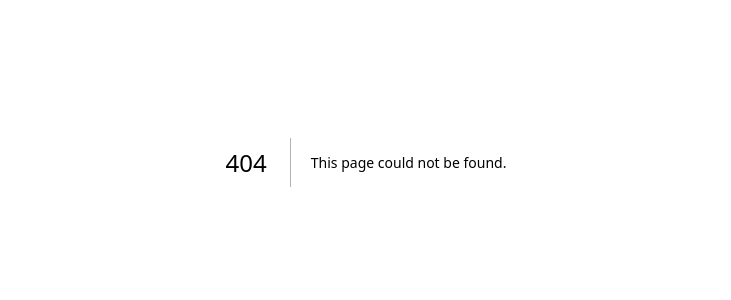
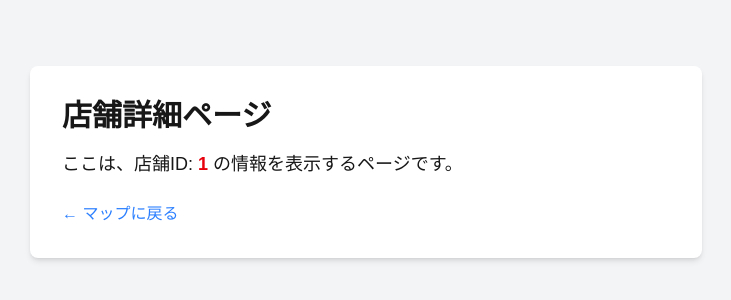
Before and after one commit to geek-hackathon2025-vol5-team-hci/go-jiro, a Next.js app in the folder frontend/: page /shop/1 in a window 1280 px wide. Before the commit this address had no page. Shown: the part 238-538 px from the top of the page, without its empty margins (274-1005 px from the left). Built offline with nearby package versions, Linux system fonts and the light colour scheme.

Commit message:
mapAndTransition

```diff
--- a/frontend/src/app/map/page.tsx
+++ b/frontend/src/app/map/page.tsx
@@ -1,4 +1,6 @@
 "use client";
+
+import Link from 'next/link';
 
 import React, { useEffect, useState, useCallback } from "react"; //useEffectをインポート
 import {
@@ -74,8 +76,16 @@ const MapController = () => {
           }}
           onCloseClick={() => setSelectedShop(null)}
         >
-          {/*店名を表示*/}
-          <p className="font-bold text-lg text-black">{selectedShop.name}</p>
+          <div className="p-2">
+                <p className="font-bold text-lg text-black">{selectedShop.name}</p>
+                <div className="mt-2">
+                  <Link href={`/shop/${selectedShop.id}`}>
+                    <button className="px-3 py-1 bg-blue-600 text-white text-sm font-semibold rounded-md shadow-md hover:bg-blue-800">
+                      詳細を見る
+                    </button>
+                  </Link>
+                </div>
+              </div>
         </InfoWindow>
       )}
     </>
--- /dev/null
+++ b/frontend/src/app/shop/[id]/page.tsx
@@ -0,0 +1,20 @@
+// frontend/src/app/shop/[id]/page.tsx
+
+// 'params' を受け取ることで、URLの動的な部分（[id]）を取得できます
+export default function ShopDetailPage({ params }: { params: { id: string } }) {
+  return (
+    <main className="flex flex-col items-center justify-center min-h-screen bg-gray-100 p-8">
+      <div className="w-full max-w-2xl bg-white p-8 rounded-lg shadow-md">
+        <h1 className="text-3xl font-bold mb-4">店舗詳細ページ</h1>
+        <p className="text-lg">
+          ここは、店舗ID: <span className="font-bold text-red-600">{params.id}</span> の情報を表示するページです。
+        </p>
+        <div className="mt-6">
+          <a href="/map" className="text-blue-500 hover:underline">
+            ← マップに戻る
+          </a>
+        </div>
+      </div>
+    </main>
+  );
+}
--- a/frontend/src/app/shop/page.tsx
+++ /dev/null
@@ -1,8 +0,0 @@
-// app/mappage/page.tsx
-export default function MapPage() {
-  return (
-    <main className="flex items-center justify-center min-h-screen bg-gray-100">
-      <h1 className="text-3xl font-bold">ここが地図ページです</h1>
-    </main>
-  );
-}
```
